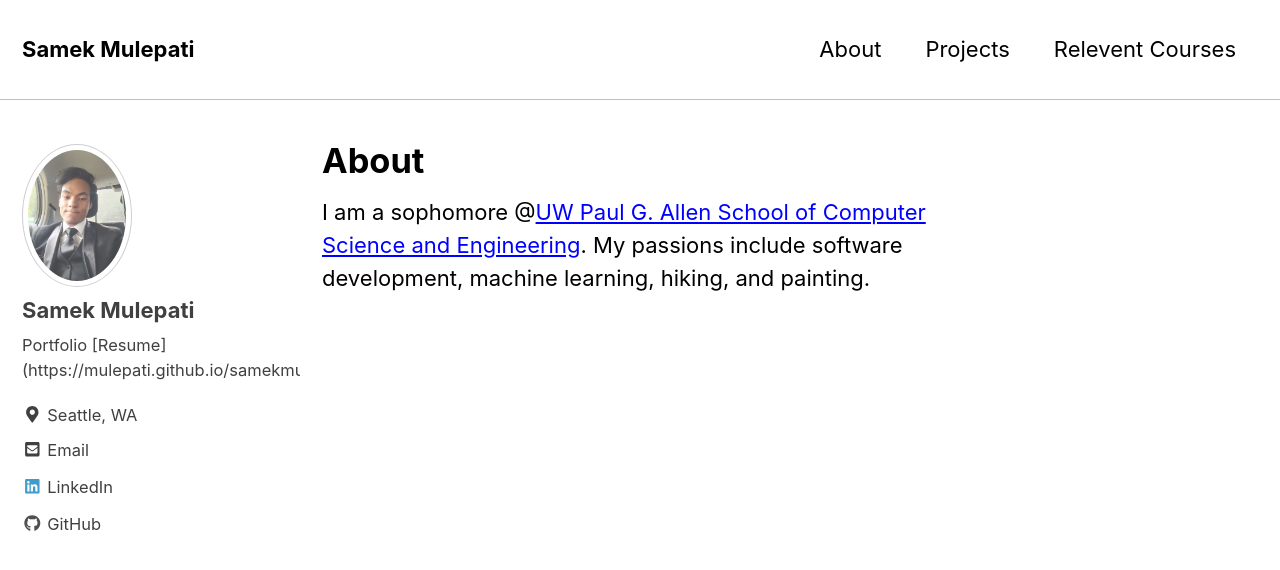
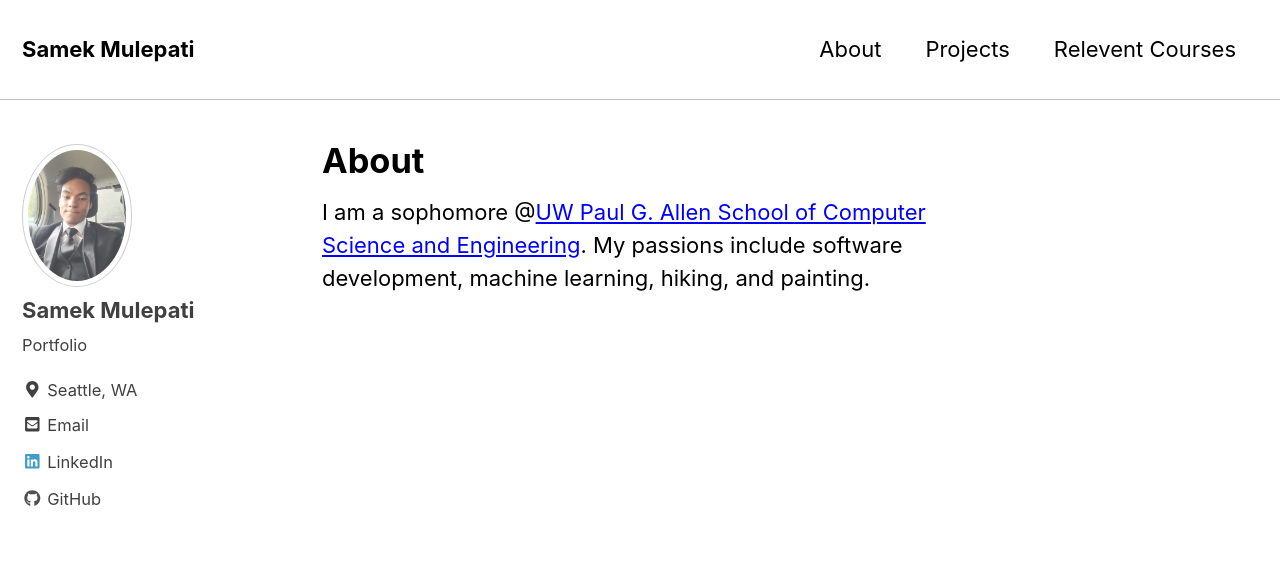
Before and after one commit to mulepati/samekmulepati.github.io, a Jekyll site: the page built from _pages/about.md, in a window 1280 px wide and 900 px high. Shown: the top 570 px of the window. Built offline with Jekyll 4.4.1, drawn with Linux system fonts in a browser that asks for light colours; nearby versions of some CDN libraries.

Commit message:
Update _config.yml

```diff
--- a/_config.yml
+++ b/_config.yml
@@ -86,7 +86,7 @@ analytics:
 author:
   name             : "Samek Mulepati"
   avatar           : "/images/IMG_20190616_172714.jpg"
-  bio              : "Portfolio [Resume] (https://mulepati.github.io/samekmulepati.github.io/_pages/files/resume.pdf)"
+  bio              : "Portfolio"
   location         : "Seattle, WA"
   email            : "sabalmulepati@gmail.com"
   uri              :
```
